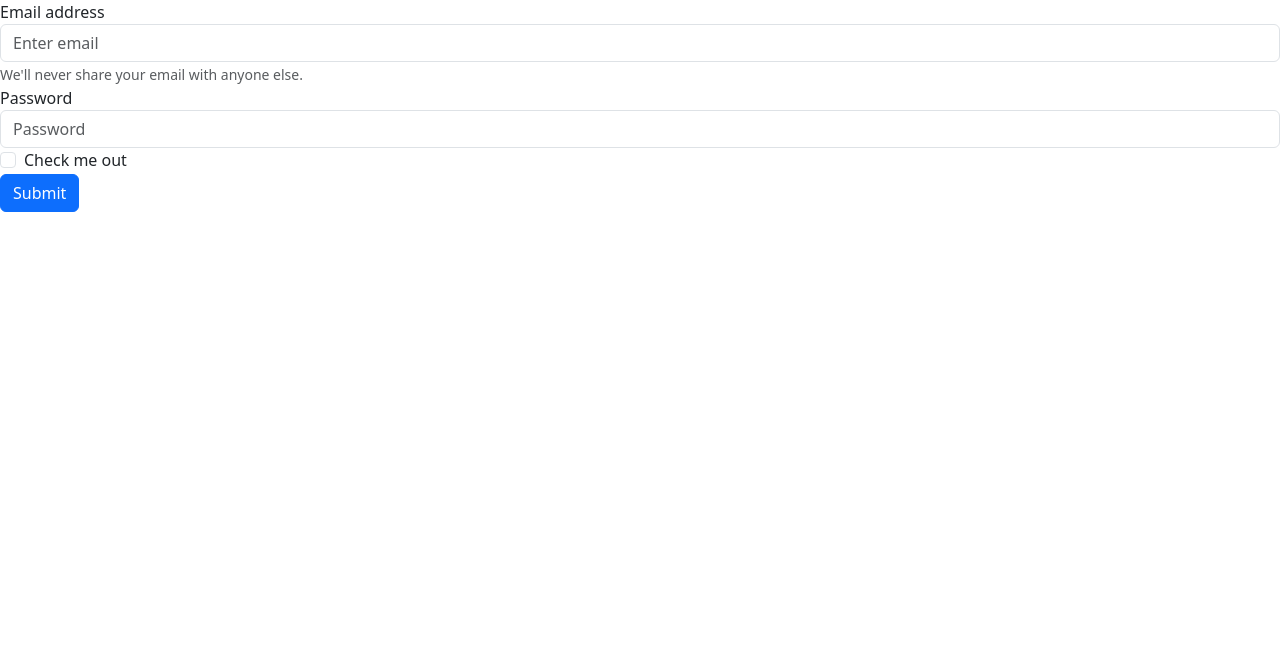
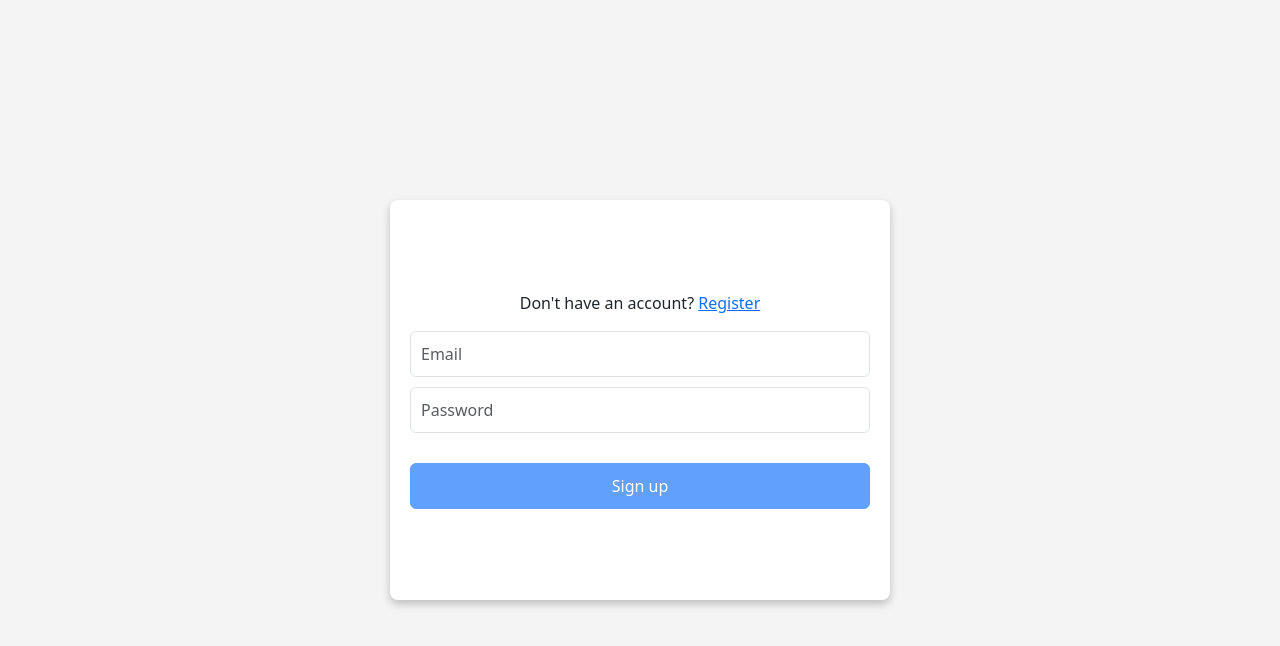
Before and after one commit to NdamuleloMulaudzi/note-taking-app, an Angular app in the folder client/: page /auth/login in a window 1280 px wide. Shown: the top 646 px of the page. Built offline with nearby package versions, Linux system fonts and the light colour scheme.

Commit message:
add client logic for login

```diff
--- a/client/src/app/pages/login-page/login-page.component.css
+++ b/client/src/app/pages/login-page/login-page.component.css
@@ -0,0 +1,32 @@
+.login {
+    display: flex;
+    justify-content: center;
+    align-items: center;
+    height: 100vh;
+    background-color: #f4f4f4;
+  }
+
+  form {
+
+
+
+    width: 100%;
+    max-width: 500px;
+    padding: 20px;
+    background-color: #fff;
+    border-radius: 8px;
+
+    box-shadow: 0 4px 8px rgba(0, 0, 0, 0.222);
+  }
+
+  input.form-control {
+    width: 100% !important;
+    padding: 10px;
+    margin-bottom: 10px;
+  }
+
+  button {
+    margin-top: 20px;
+    width: 100% !important;
+    padding: 10px;
+  }
--- a/client/src/app/pages/login-page/login-page.component.html
+++ b/client/src/app/pages/login-page/login-page.component.html
@@ -1,31 +1,49 @@
-<form>
-  <div class="form-group">
-    <label for="exampleInputEmail1">Email address</label>
+<div class="login">
+  <form
+    [formGroup]="loginForm"
+    (ngSubmit)="onSubmit()"
+    class="d-flex flex-column justify-content-center h-50"
+  >
+    <div>
+      <p class="text-center">
+        Don't have an account? <a routerLink="/auth/register">Register</a>
+      </p>
+    </div>
+    <div>
       <input
         type="email"
         class="form-control"
-      name="email"
-      id="exampleInputEmail1"
+        formControlName="email"
         aria-describedby="emailHelp"
-      placeholder="Enter email"
+        [placeholder]="
+          loginForm.get('email')?.invalid && loginForm.get('email')?.touched
+            ? 'Please enter a valid email.'
+            : 'Email'
+        "
       />
-    <small id="emailHelp" class="form-text text-muted"
-      >We'll never share your email with anyone else.</small
-    >
     </div>
-  <div class="form-group">
-    <label for="exampleInputPassword1">Password</label>
+
+    <div>
       <input
         type="password"
         class="form-control"
-      name="password"
-      id="exampleInputPassword1"
-      placeholder="Password"
+        formControlName="password"
+        [placeholder]="
+          loginForm.get('password')?.invalid &&
+          loginForm.get('password')?.touched
+            ? 'Password must be at least 6 characters long.'
+            : 'Password'
+        "
       />
     </div>
-  <div class="form-group form-check">
-    <input type="checkbox" class="form-check-input" id="exampleCheck1" />
-    <label class="form-check-label" for="exampleCheck1">Check me out</label>
+    <div>
+      <button
+        class="btn btn-primary"
+        type="submit"
+        [disabled]="loginForm.invalid"
+      >
+        Sign up
+      </button>
     </div>
-  <button type="submit" class="btn btn-primary">Submit</button>
   </form>
+</div>
--- a/client/src/app/pages/login-page/login-page.component.ts
+++ b/client/src/app/pages/login-page/login-page.component.ts
@@ -1,12 +1,41 @@
 import { Component } from '@angular/core';
+import { AuthService } from '../../services/auth.service';
+import { UserService } from '../../services/user.service';
+import { FormControl, FormGroup, ReactiveFormsModule, Validators } from '@angular/forms';
+import { Router, RouterLink } from '@angular/router';
 
 @Component({
   selector: 'app-login-page',
   standalone: true,
-  imports: [],
+  imports: [ReactiveFormsModule,RouterLink],
   templateUrl: './login-page.component.html',
-  styleUrl: './login-page.component.css'
+  styleUrl: './login-page.component.css',
 })
 export class LoginPageComponent {
+  loginForm = new FormGroup({
+    email: new FormControl('', [Validators.required, Validators.email]),
+    password: new FormControl('', [
+      Validators.required,
+      Validators.minLength(6),
+    ]),
+  });
 
+  constructor(
+    private authService: AuthService,
+    private userService: UserService,
+    private router:Router
+  ) {}
+
+  onSubmit() {
+    const { email, password } = this.loginForm.value;
+    this.authService.login({ email, password }).subscribe({
+      next: (respons) => {
+        console.log(respons);
+        this.router.navigate(['/dashboard'])
+      },
+      error: (err) => {
+        console.error('Error logging in: ', err);
+      },
+    });
+  }
 }
--- a/client/src/app/pages/register-page/register-page.component.html
+++ b/client/src/app/pages/register-page/register-page.component.html
@@ -6,7 +6,9 @@
     novalidate
   >
     <div>
-      <p class="text-center">Already have an account? <a routerLink="/auth/login">Login</a></p>
+      <p class="text-center">
+        Already have an account? <a routerLink="/auth/login">Login</a>
+      </p>
     </div>
 
     <div>
```
Lines whose indentation alone changed are shown as unchanged.
